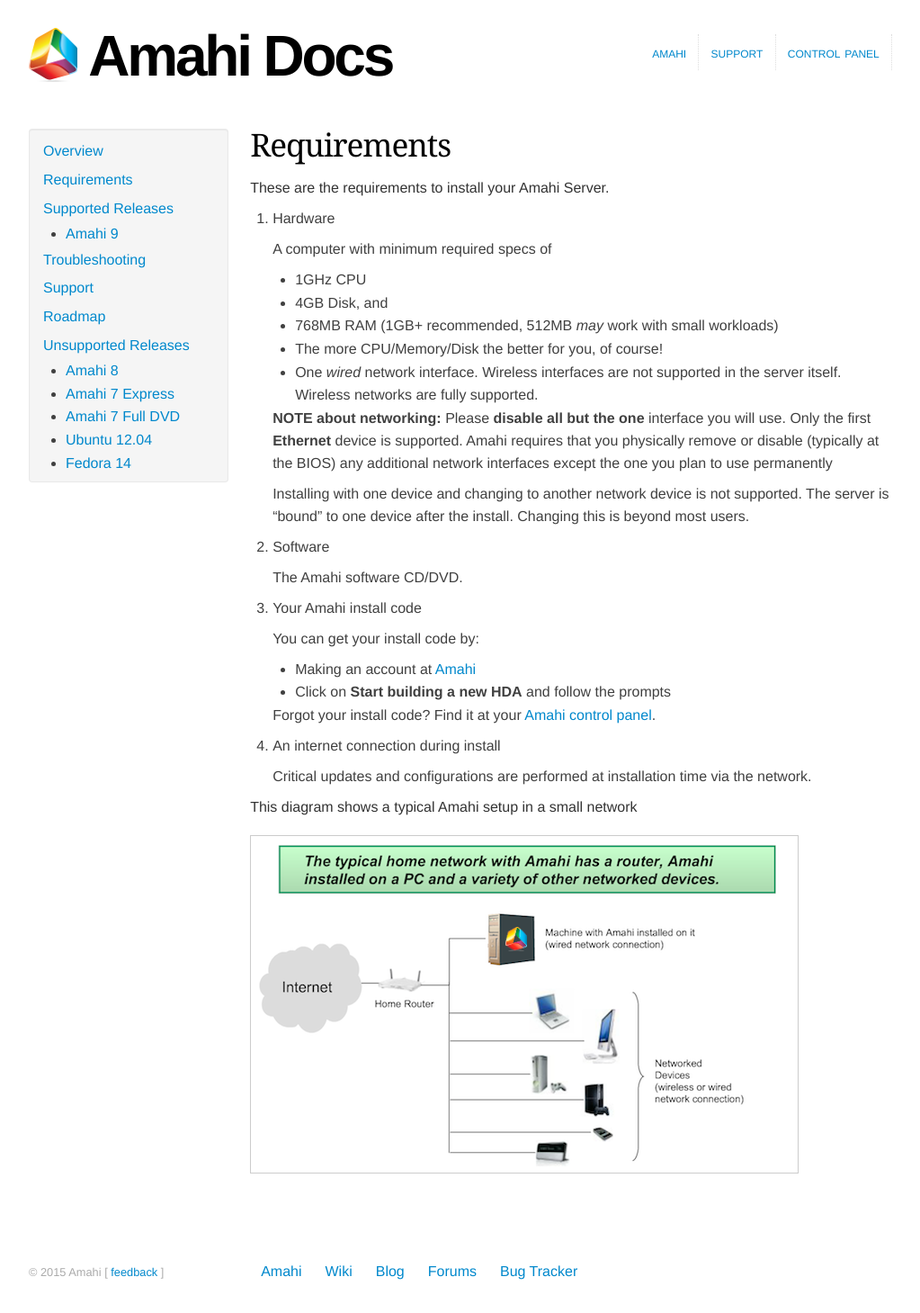
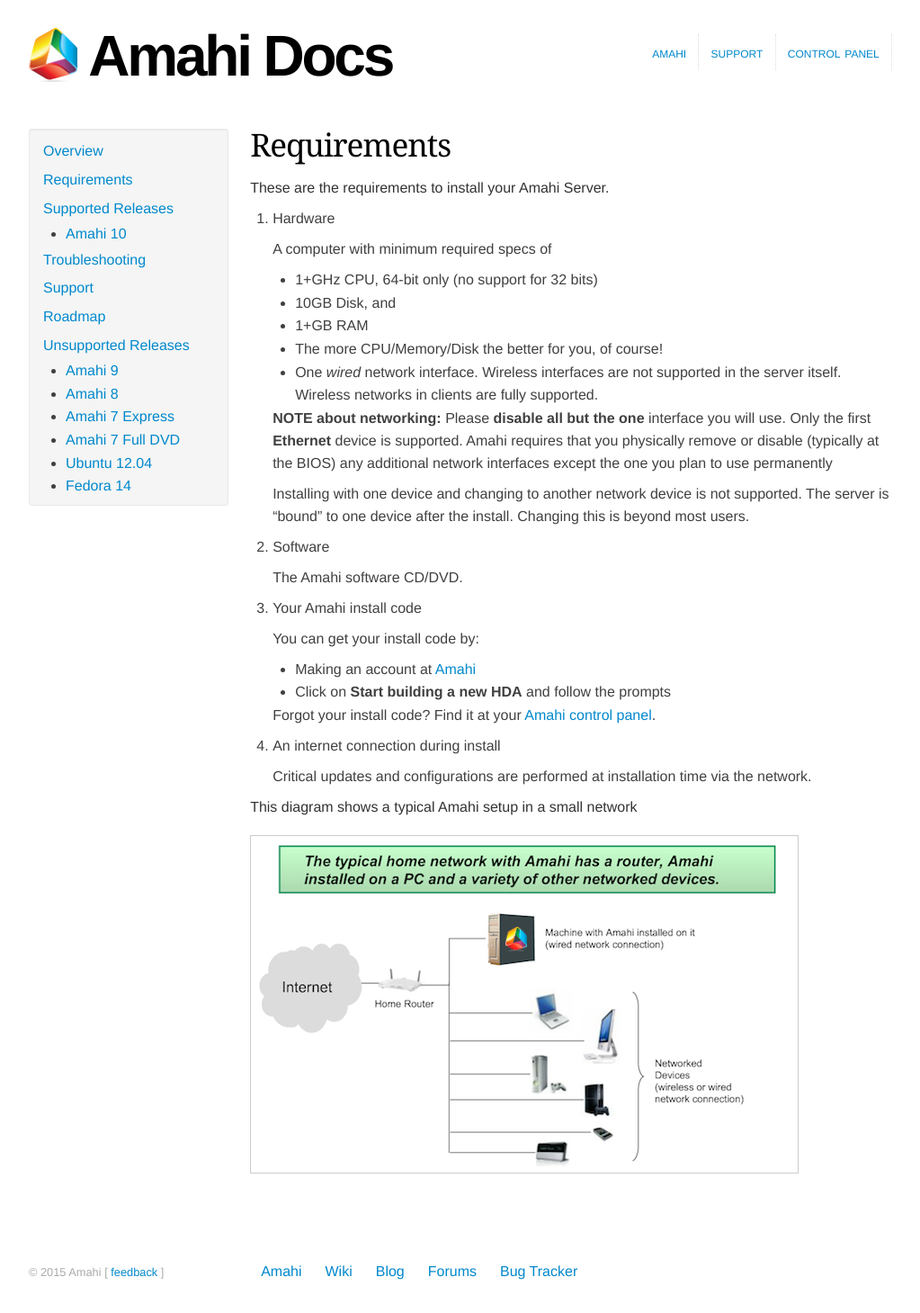
Before and after one commit to amahi/docs, a Jekyll site: the page built from requirements.md, in a window 1280 px wide. Shown: the whole page at 90% size, without its empty margins (128-1151 px from the left). Built offline with Jekyll 4.4.1, drawn with Linux system fonts in a browser that asks for light colours; nearby versions of some CDN libraries.

Commit message:
update supported releases, sync up requirements

```diff
--- a/_layouts/homepage.html
+++ b/_layouts/homepage.html
@@ -12,7 +12,7 @@
 				<li{% if page.current == 'releases' %} class="active"{% endif %}>
 				<a>Supported Releases</a>
 				<ul>
-					<li><a href="amahi-9.html">Amahi 9</a></li>
+					<li><a href="amahi-10.html">Amahi 10</a></li>
 				</ul>
 				</li>
 				<li>
@@ -27,6 +27,7 @@
 				<li{% if page.current == 'old_releases' %} class="active"{% endif %}>
 				<a>Unsupported Releases</a>
 				<ul>
+					<li><a href="amahi-9.html">Amahi 9</a></li>
 					<li><a href="amahi-8.html">Amahi 8</a></li>
 					<li><a href="amahi-7-express.html">Amahi 7 Express</a></li>
 					<li><a href="https://wiki.amahi.org/index.php/Amahi_7_full_DVD">Amahi 7 Full DVD</a></li>
--- a/requirements.md
+++ b/requirements.md
@@ -10,11 +10,11 @@ These are the requirements to install your Amahi Server.
 
 	A computer with minimum required specs of
 
-	* 1GHz CPU
-	* 4GB Disk, and
-	* 768MB RAM (1GB+ recommended, 512MB _may_ work with small workloads)
+	* 1+GHz CPU, 64-bit only (no support for 32 bits)
+	* 10GB Disk, and
+	* 1+GB RAM
 	* The more CPU/Memory/Disk the better for you, of course!
-	* One *wired* network interface. Wireless interfaces are not supported in the server itself. Wireless networks are fully supported.
+	* One *wired* network interface. Wireless interfaces are not supported in the server itself. Wireless networks in clients are fully supported.
 
 	**NOTE about networking:** Please **disable all but the one** interface you will use. Only the first **Ethernet** device is supported. Amahi requires that you physically remove or disable (typically at the BIOS) any additional network interfaces except the one you plan to use permanently
 
```
